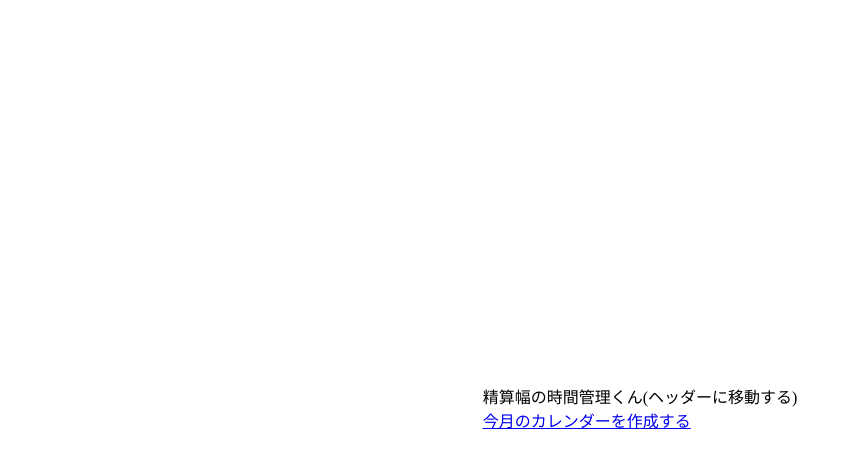
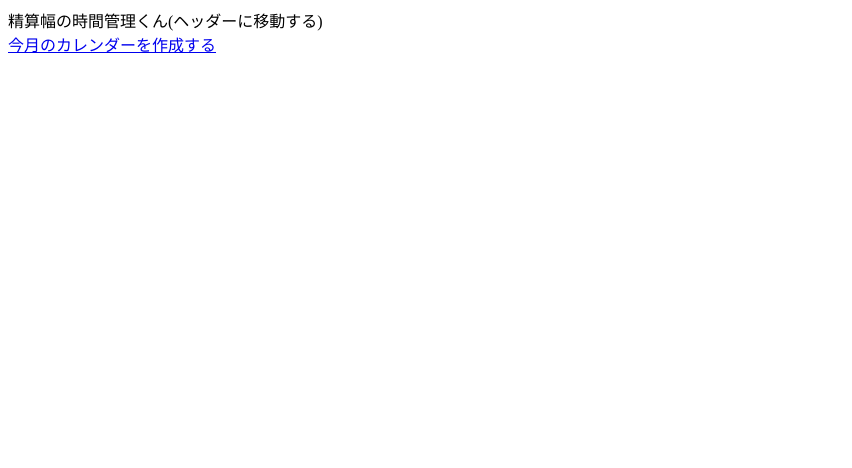
Before and after one commit to jiikko/monthly_hours_manager, a Next.js app: page / in a window 1280 px wide. Shown: the top 468 px of the page, without its empty margins (0-852 px from the left). Built offline with nearby package versions, Linux system fonts and the light colour scheme.

Commit message:
bootstrapを入れる

```diff
--- a/components/layout.tsx
+++ b/components/layout.tsx
@@ -1,5 +1,6 @@
 import Head from 'next/head';
 import styles from '../styles/Home.module.css';
+import { Container } from 'react-bootstrap'
 
 type LayoutProps = {
   children: React.ReactNode;
@@ -13,12 +14,12 @@ export default function Layout({ children }: LayoutProps) {
         <link rel="icon" href="/favicon.ico" />
       </Head>
 
-      <div className={styles.container}>
+      <Container className="md-container">
         <main>
           精算幅の時間管理くん(ヘッダーに移動する)
           {children}
         </main>
-      </div>
+      </Container>
     </>
   )
 }
--- a/package.json
+++ b/package.json
@@ -6,8 +6,10 @@
     "start": "next start"
   },
   "dependencies": {
+    "bootstrap": "^5.3.1",
     "next": "latest",
     "react": "18.2.0",
+    "react-bootstrap": "^2.8.0",
     "react-dom": "18.2.0"
   },
   "devDependencies": {
```
Also changed, not shown: 1 other file (tests, documents, lock files or other folders).
